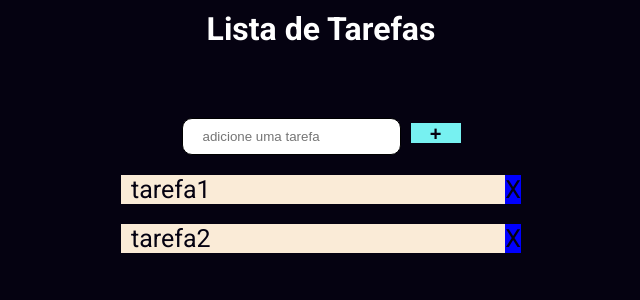
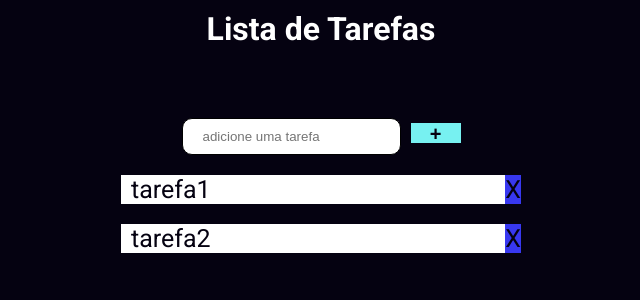
Before and after one commit to viniciusgasparino/todoList, a Next.js app: page / in a window 1280 px wide. Shown: the top 300 px of the page, without its empty margins (319-959 px from the left). Built offline with nearby package versions, Linux system fonts and the light colour scheme.

Commit message:
Arrumando a função adicionar

```diff
--- a/pages/index.jsx
+++ b/pages/index.jsx
@@ -13,8 +13,14 @@ function HomePage(){
 
 
   function adicionar(){
-    setList([...list,text])
-    setText("")
+    if(text){
+      setList([...list,text])
+      setText("")
+    }else{
+      alert("insira um valor")
+      return
+    }
+
   }
 
   const apagar = (pos) => {
--- a/pages/index.module.css
+++ b/pages/index.module.css
@@ -1,5 +1,5 @@
 .div{
-  background-color: antiquewhite;
+  background-color: white;
   margin-bottom: 20px;
   width: 100%;
   min-width: 400px;
@@ -13,6 +13,7 @@
 }
 
 .div span{
-  background-color: blue;
+  background-color: rgb(56, 56, 240);
   float: right;
+  cursor: pointer;
 }
```
